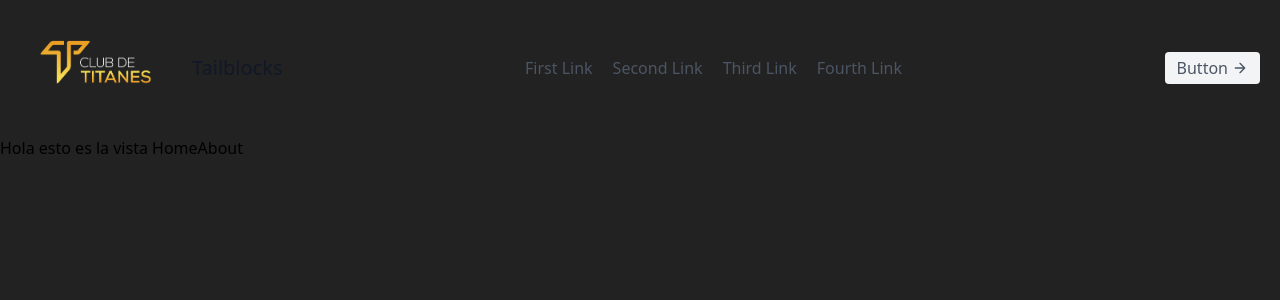
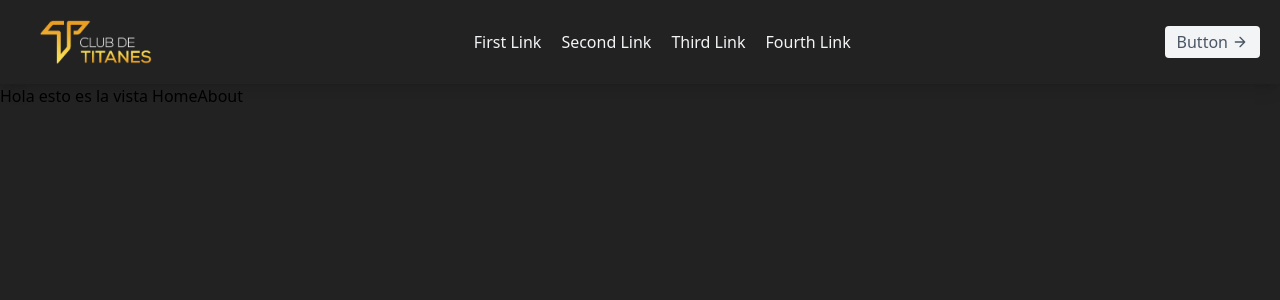
Before and after one commit to technodevs-ar/ClubDeTitanes, a React (Vite) app: page / in a window 1280 px wide. Shown: the top 300 px of the page. Built offline with nearby package versions, Linux system fonts and the light colour scheme.

Commit message:
Cambio color

```diff
--- a/src/components/Global/Header.jsx
+++ b/src/components/Global/Header.jsx
@@ -2,17 +2,16 @@ import Logo from "../../assets/icons/LogoTitanes.png"
 
 export const Header = () => {
   return (
-    <header className="text-gray-600 body-font">
+    <header className="text-gray-600 body-font shadow-lg">
       <div className="container mx-auto flex flex-wrap p-5 flex-col md:flex-row items-center">
         <a className="flex title-font font-medium items-center text-gray-900 mb-4 md:mb-0">
           <img src={Logo} alt="Logo del Club de titanes" className="w-40" />
-          <span className="ml-3 text-xl">Tailblocks</span>
         </a>
         <nav className="md:ml-auto md:mr-auto flex flex-wrap items-center text-base justify-center">
-          <a className="mr-5 hover:text-gray-900">First Link</a>
-          <a className="mr-5 hover:text-gray-900">Second Link</a>
-          <a className="mr-5 hover:text-gray-900">Third Link</a>
-          <a className="mr-5 hover:text-gray-900">Fourth Link</a>
+          <a className="mr-5 hover:text-gray-900 text-gray-100">First Link</a>
+          <a className="mr-5 hover:text-gray-900 text-gray-100">Second Link</a>
+          <a className="mr-5 hover:text-gray-900 text-gray-100">Third Link</a>
+          <a className="mr-5 hover:text-gray-900 text-gray-100">Fourth Link</a>
         </nav>
         <button className="inline-flex items-center bg-gray-100 border-0 py-1 px-3 focus:outline-none hover:bg-gray-200 rounded text-base mt-4 md:mt-0">Button
           <svg fill="none" stroke="currentColor" strokeLinecap="round" strokeLinejoin="round" strokeWidth="2" className="w-4 h-4 ml-1" viewBox="0 0 24 24">
```
Also changed, not shown: src/assets/icons/LogoTitanes.png.
